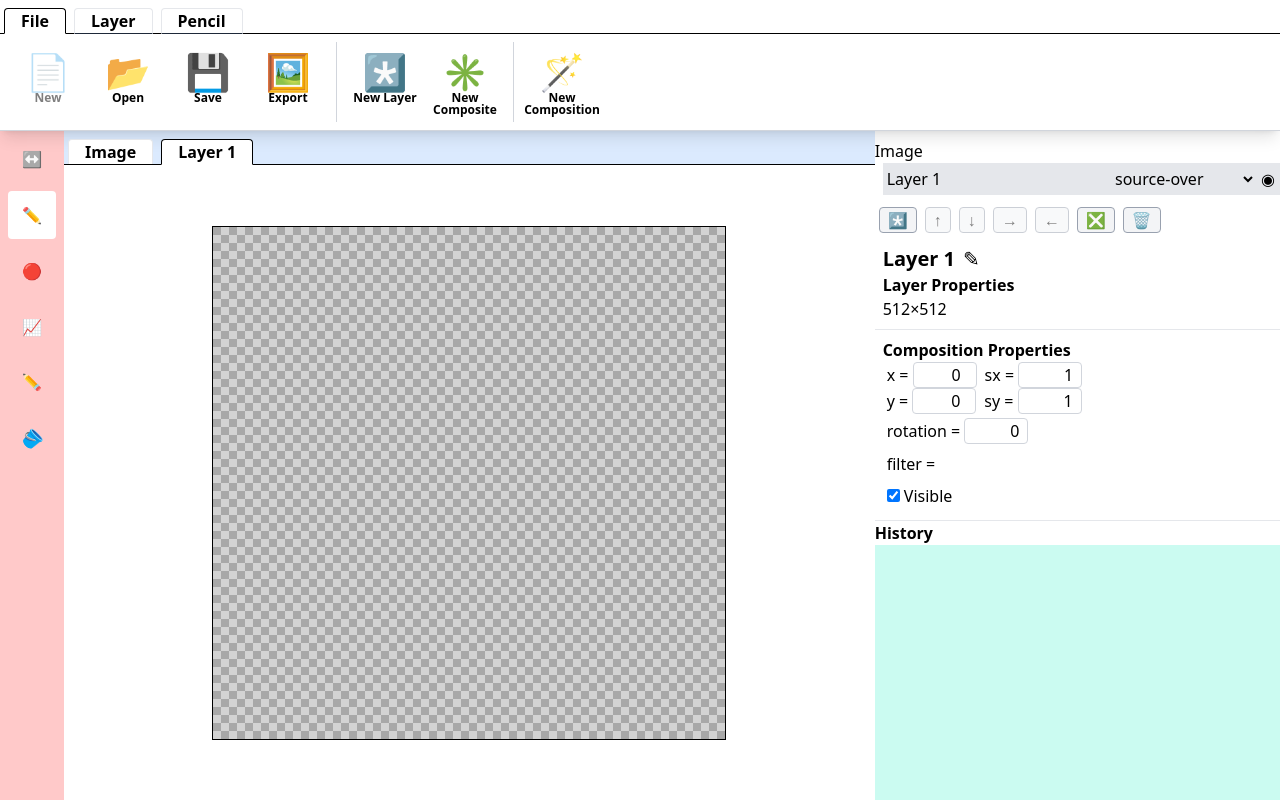
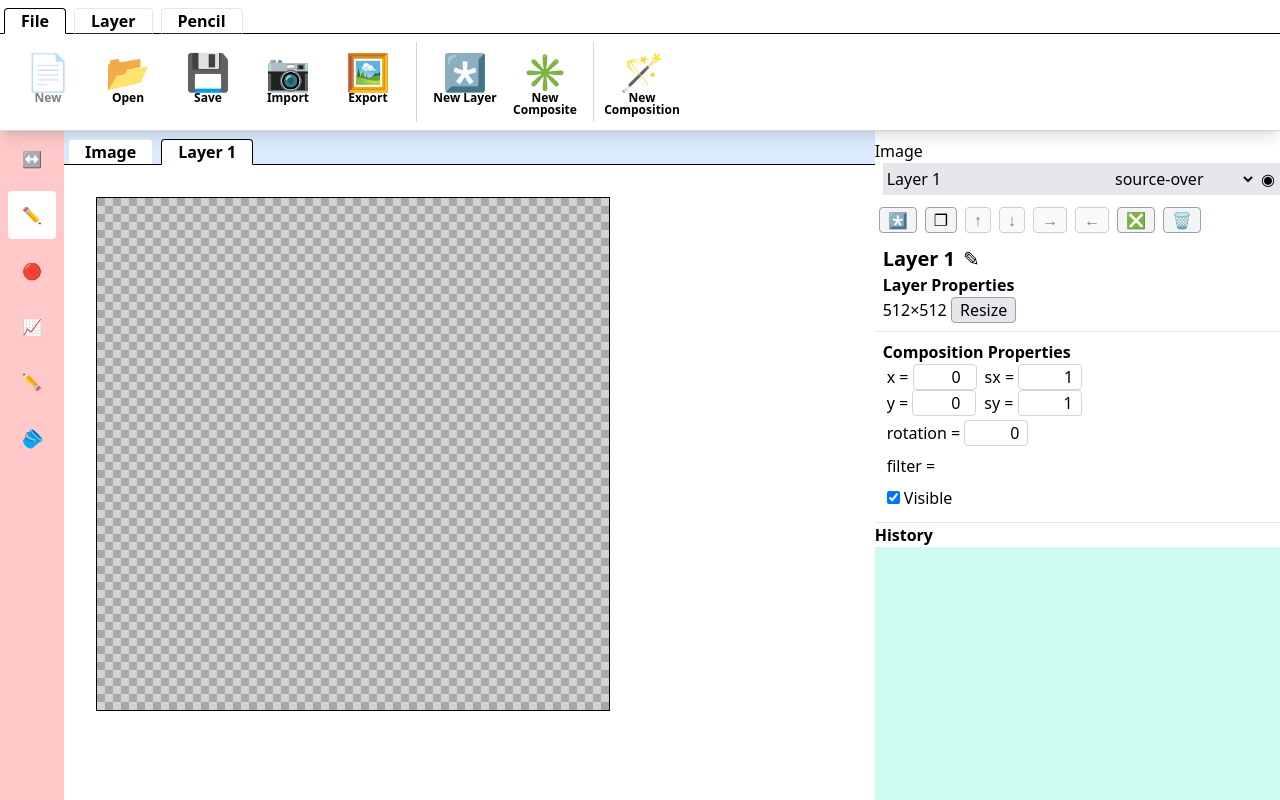
Before and after one commit to IJMacD/image-editor, a React (Vite) app: page / in a window 1280 px wide. Built offline with nearby package versions, Linux system fonts and the light colour scheme.

Commit message:
Import images
Support layers of different sizes

```diff
--- a/src/AppComponents/AppRibbon/index.tsx
+++ b/src/AppComponents/AppRibbon/index.tsx
@@ -3,7 +3,7 @@ import { Ribbon } from "../../Widgets/Ribbon";
 import { RibbonButton } from "../../Widgets/RibbonButton";
 import { RibbonDivider } from "../../Widgets/RibbonDivider";
 import { StoreContext, DispatchContext } from "../../Store/context";
-import { newBaseLayer, newCompositeLayer, newComposition, newDocument } from "../../Store/project/actions";
+import { newBaseLayer, newCompositeLayer, newComposition, newDocument, newLayer } from "../../Store/project/actions";
 import { RibbonTab } from "../../Widgets/RibbonTab";
 import { selectProject } from "../../Store/project/selectors";
 import { setRibbonTab, setToolFeather, setToolOptions, setToolSize } from "../../Store/ui/actions";
@@ -30,12 +30,40 @@ export function AppRibbon () {
 
   const isActiveLayerABaseLayer = isBaseLayer(selectSelectedInputLayer(store))
 
+  function handleImportImage () {
+    const input = document.createElement("input");
+    input.type = "file";
+    input.style = "position: absolute; top: 0; visibility: hidden";
+    input.addEventListener("change", () => {
+      const file = input.files?.[0];
+      if (file) {
+        const img = document.createElement("img");
+        img.addEventListener("load", () => {
+          const canvas = document.createElement("canvas");
+          canvas.width = img.width;
+          canvas.height = img.height;
+          const ctx = canvas.getContext("2d");
+          ctx?.drawImage(img, 0, 0);
+          const action = newLayer(store, { canvas });
+          if (action) {
+            dispatch(action)
+          }
+        });
+        img.src = URL.createObjectURL(file);
+      }
+    });
+    document.body.append(input);
+    input.click();
+    input.remove();
+  }
+
   return (
     <Ribbon selectedTabID={ribbonTab} onClickTab={(id) => dispatch(setRibbonTab(id))}>
       <RibbonTab id="file" label="File">
         <RibbonButton icon="📄" label="New" onClick={() => dispatch(newDocument())} disabled={!!project} />
         <RibbonButton icon="📂" label="Open" />
         <RibbonButton icon="💾" label="Save" disabled={!project} />
+        <RibbonButton icon="📷" label="Import" disabled={!project} onClick={() => handleImportImage()} />
         <RibbonButton icon="🖼️" label="Export" disabled={!project} />
         <RibbonDivider />
         <RibbonButton icon="*️⃣" label="New Layer" onClick={() => {
--- a/src/AppComponents/CanvasPanel.tsx
+++ b/src/AppComponents/CanvasPanel.tsx
@@ -37,8 +37,8 @@ export function CanvasPanel({ canvas, editableLayer, editableInput }: { canvas:
     editorRef.current.setTool(tool, toolOptions);
   }, [store.ui]);
 
-  const width = editableLayer?.width || canvas?.width || 512;
-  const height = editableLayer?.height || canvas?.height || 512;
+  const width = canvas?.width || 512;
+  const height = canvas?.height || 512;
 
   useEffect(() => {
     if (overlayCanvasRef.current) {
@@ -132,7 +132,7 @@ export function CanvasPanel({ canvas, editableLayer, editableInput }: { canvas:
 
   return (
     <div
-      className="m-4 relative border-1 inline-block"
+      className="m-8 relative border-1 inline-block"
       onMouseDown={handleMouseDown}
       style={{
         backgroundImage: `url(${checkerBoard})`,
--- a/src/AppComponents/CompositionTreePanel.tsx
+++ b/src/AppComponents/CompositionTreePanel.tsx
@@ -1,8 +1,8 @@
 import { useContext } from "react";
 import { CompositeLayer, ImageProject, InputProperties } from "../types";
-import { getLayerByID, getNextLayerID, isCompositeLayer } from "../util/project";
+import { getLayerByID, getNextLayerID, isBaseLayer, isCompositeLayer } from "../util/project";
 import { DispatchContext, StoreContext } from "../Store/context";
-import { deleteLayer, editCompositeLayerInput, moveCompositeLayerInput, newBaseLayer, removeCompositeLayerInput, transplantCompositeLayerInput } from "../Store/project/actions";
+import { deleteLayer, editCompositeLayerInput, moveCompositeLayerInput, newBaseLayer, newLayer, removeCompositeLayerInput, transplantCompositeLayerInput } from "../Store/project/actions";
 import { LayerPropertiesPanel } from "./LayerPropertiesPanel";
 import { InputPropertiesPanel } from "./InputPropertiesPanel";
 import { setActiveLayer, setSelectedInputPath } from "../Store/ui/actions";
@@ -25,7 +25,14 @@ export function CompositionTreePanel ({ project }: { project: ImageProject}) {
     function handleAdd () {
         const parent = selectNearestParent(store);
         if (store.project && typeof parent === "number") {
-        dispatch(newBaseLayer(getNextLayerID(store.project), parent))
+            dispatch(newBaseLayer(getNextLayerID(store.project), parent))
+        }
+    }
+
+    function handleDuplicate () {
+        if (isBaseLayer(pathLayer)) {
+            const action = newLayer(store, { canvas: pathLayer.canvas });
+            action && dispatch(action)
         }
     }
 
@@ -105,7 +112,8 @@ export function CompositionTreePanel ({ project }: { project: ImageProject}) {
                 }
             </ul>
             <div>
-                <button onClick={handleAdd} className={buttonStyle} disabled={!haveSelectedPath}>*️⃣</button>
+                <button onClick={handleAdd} className={buttonStyle} disabled={!haveSelectedPath} title="New Layer">*️⃣</button>
+                <button onClick={handleDuplicate} className={buttonStyle} disabled={!haveSelectedPath} title="Duplicate Layer">❐</button>
                 <button onClick={() => handleMove(-1)} className={buttonStyle} disabled={!haveSelectedPath || pathIndex === 0}>↑</button>
                 <button onClick={() => handleMove(+1)} className={buttonStyle} disabled={!haveSelectedPath || pathIndex === currentChildCount - 1}>↓</button>
                 <button onClick={() => handleIndent()} className={buttonStyle} disabled={!haveSelectedPath || typeof precedingCompositeLayerID === "undefined"}>→</button>
--- a/src/AppComponents/InputPropertiesPanel.tsx
+++ b/src/AppComponents/InputPropertiesPanel.tsx
@@ -34,7 +34,9 @@ export function InputPropertiesPanel ({ input, onEdit }: { input: InputPropertie
         transform.c = sy * -Math.sin(rotation);
         transform.d = sy * Math.cos(rotation);
 
-        onEdit({ transform })
+        if (transform.toString() != input.transform.toString()) {
+            onEdit({ transform })
+        }
 
     }, [sxText, syText, rotationText]);
 
--- a/src/AppComponents/LayerPropertiesPanel.tsx
+++ b/src/AppComponents/LayerPropertiesPanel.tsx
@@ -34,6 +34,17 @@ export function LayerPropertiesPanel({ layer }: { layer: Layer }) {
         }
     }
 
+    function handleResize () {
+        const width = parseInt(prompt("Enter width", layer.width.toString()) || "");
+        if (width) {
+            const height = parseInt(prompt("Enter height", layer.height.toString()) || "");
+
+            if (height) {
+                dispatch(editLayer(layer.id, { width, height }))
+            }
+        }
+    }
+
     return (
         <div className="p-2 border-b-1 border-b-gray-200">
             <h2 className="font-bold text-xl">
@@ -41,12 +52,13 @@ export function LayerPropertiesPanel({ layer }: { layer: Layer }) {
                 <button onClick={handleRename} className="ml-2 cursor-pointer">✎</button>
             </h2>
             <b>Layer Properties</b>
-            <p>{layer.width}×{layer.height}</p>
+            <p>{layer.width}×{layer.height} <button onClick={handleResize} className="px-2 border-1 border-gray-400 bg-gray-200 rounded">Resize</button></p>
             {isCompositeLayer(layer) &&
                 <div className="whitespace-nowrap">
                     <label>
                         <span className="mr-1">Add Layer</span>
-                        <select value={selectedInsertLayer} onChange={e => setSelectedInsertLayer(+e.target.value)} className="border-1 rounded border-gray-300">
+                        <select value={selectedInsertLayer||nonRootLayers[0].id} onChange={e => setSelectedInsertLayer(+e.target.value)} className="border-1 rounded border-gray-300">
+                            <option />
                             {
                                 nonRootLayers.map((layer) => <option key={layer.id} value={layer.id}>{layer.name}</option>)
                             }
--- a/src/AppComponents/LayersPanel.tsx
+++ b/src/AppComponents/LayersPanel.tsx
@@ -24,7 +24,7 @@ export function LayersPanel ({ project }: { project: ImageProject}) {
 
   const selectedIndex = layers.findIndex(l => l.id === activeLayerID);
 
-  const className = 'bg-white flex-2 h-full p-4 flex place-items-center justify-center';
+  const className = 'bg-white flex-2 min-h-full min-w-full w-fit';
 
   function handleTabClick(index: number) {
     if (index < layers.length) {
--- a/src/Hooks/useCompositionRenderer.ts
+++ b/src/Hooks/useCompositionRenderer.ts
@@ -6,13 +6,10 @@ export function useCompositionRenderer(
     compositeLayer: CompositeLayer,
     project: ImageProject | null
 ) {
-
     return useMemo(() => {
         const canvas = document.createElement("canvas");
 
         if (compositeLayer && project) {
-      canvas.width = compositeLayer.width;
-      canvas.height = compositeLayer.height;
             renderToCanvas(canvas, compositeLayer, project);
         }
 
--- a/src/Store/project/actions.ts
+++ b/src/Store/project/actions.ts
@@ -1,4 +1,7 @@
 import { BaseLayer, CompositeLayer, InputProperties, Layer } from "../../types";
+import { getNextLayerID } from "../../util/project";
+import { AppState } from "../reducer";
+import { selectNearestParent } from "../selectors";
 
 export enum ActionTypes {
     NEW_DOCUMENT = "project/newDocument",
@@ -30,6 +33,7 @@ type NewLayerAction = {
         name?: string;
         width?: number;
         height?: number;
+        canvas?: HTMLCanvasElement | null;
     };
 };
 
@@ -141,6 +145,19 @@ export function newDocument(): NewDocumentAction {
     };
 }
 
+// "Smart" action creator
+export function newLayer(store: AppState, layer: Partial<Omit<BaseLayer, "id">>): NewLayerAction|undefined {
+    const parent = selectNearestParent(store);
+    if (store.project && typeof parent === "number") {
+        const id = getNextLayerID(store.project)
+        return {
+            type: ActionTypes.NEW_LAYER,
+            payload: { id, parent, isComposite: false, ...layer },
+        };
+    }
+}
+
+// Dumb action creators
 export function newBaseLayer(id: number, parent: number): NewLayerAction {
     return {
         type: ActionTypes.NEW_LAYER,
--- a/src/Store/project/reducer.ts
+++ b/src/Store/project/reducer.ts
@@ -60,9 +60,16 @@ export function projectReducer(
             break;
         case ActionTypes.NEW_LAYER:
             if (state) {
-                const { width, height } = state;
 
-                const { id, isComposite, parent, ...rest } = action.payload;
+                const {
+                    id,
+                    isComposite,
+                    parent,
+                    canvas = null,
+                    ...rest
+                } = action.payload;
+
+                const { width, height } = canvas || state;
 
                 const newLayer = isComposite
                     ? {
@@ -78,9 +85,9 @@ export function projectReducer(
                           name: `Layer ${id}`,
                           width,
                           height,
-                          canvas: null,
+                          canvas,
                           history: {
-                              canvases: [],
+                              canvases: canvas ? [canvas] : [],
                               index: -1,
                           },
                           ...rest,
--- a/src/Widgets/TabPanel.tsx
+++ b/src/Widgets/TabPanel.tsx
@@ -50,7 +50,7 @@ export function TabPanel({ labels = [], children = [], selectedIndex, onClickTab
           }
         </ul>
       </div>
-      <div className="flex-1">
+      <div className="flex-1 overflow-auto">
         {
           currentTab
         }
```
Also changed, not shown: src/Editor/renderToCanvas.ts (+6 -1 lines). Lines whose indentation alone changed are shown as unchanged.
